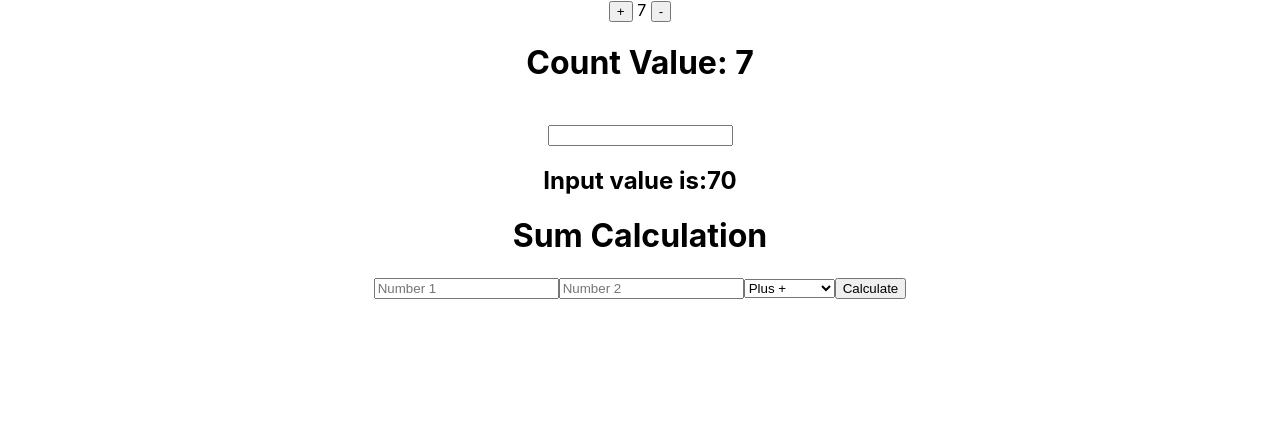
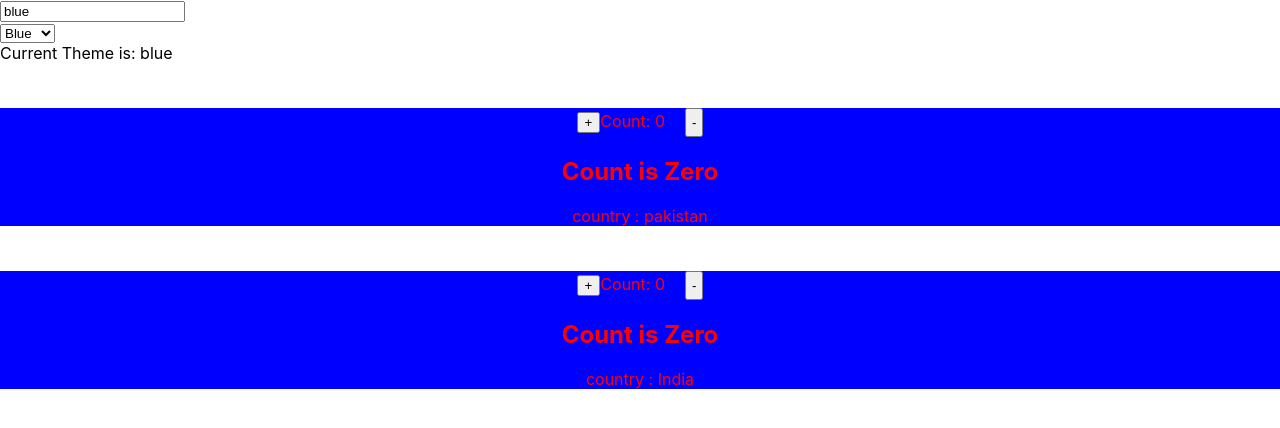
Before and after one commit to aakib7/admin, a React (Create React App) app: page / in a window 1280 px wide. Shown: the top 428 px of the page. Built offline with nearby package versions, Linux system fonts and the light colour scheme.

Commit message:
new files

```diff
--- a/src/App.js
+++ b/src/App.js
@@ -1,13 +1,39 @@
 import './App.css';
-import Calculator from './components/Calculator';
-import Count from './components/Count';
+// import Calculator from './components/Calculator';
+// import Count from './components/Count';
+import Counter from './components/Counter';
+import React from 'react';
+
 
 function App() {
+  const [theme, setTheme] = React.useState("blue");
+  // setTheme("green");
 
   return (
-    <div className="App">
-      <Count />
-      <Calculator />
+    <div>
+      {/* <Count />
+      <Calculator /> */}
+      <input
+        value={theme}
+        onChange={(e) => {
+          setTheme(e.target.value);
+          }}/><br />
+          <select
+          value={theme}
+          onChange={(e) => {
+            setTheme(e.target.value);
+          }}>
+          <option value="blue">Blue</option>
+          <option value="black">Black</option>
+          <option value="aqua">Aqua</option>
+        </select>
+        <br />
+      Current Theme is: {theme}<br />
+
+      <Counter theme={theme} country="pakistan" />
+
+      <Counter theme={theme} country="India" />
+
     </div>
   );
 }
--- /dev/null
+++ b/src/components/Counter.jsx
@@ -0,0 +1,32 @@
+import React from 'react';
+const Counter = (props) => {
+
+    const [counter,setCounter] = React.useState(0);
+    const counterUp = ()=>{
+        setCounter(counter+1);
+    };
+
+    const counterDown = ()=>{
+        setCounter(counter-1);
+    };
+    let myStyles = {
+        color: counter <=0 ? "red" : "green",
+        backgroundColor: props.theme,
+        marginTop:'45px',
+        textAlign: 'center',
+    };
+    let styleButton = {
+        marginLeft: '20px',
+        padding:'5px',
+    }
+
+
+    return ( <div style={myStyles}>
+        <button onClick={counterUp}>+</button>Count: {counter}<button onClick={counterDown} style={styleButton}>-</button>
+         {counter < 0 && <h2>Count is less than Zero</h2>}
+         {counter == 0 && <h2>Count is Zero</h2>}
+         country : {props.country}
+    </div> );
+}
+
+export default Counter;
```
